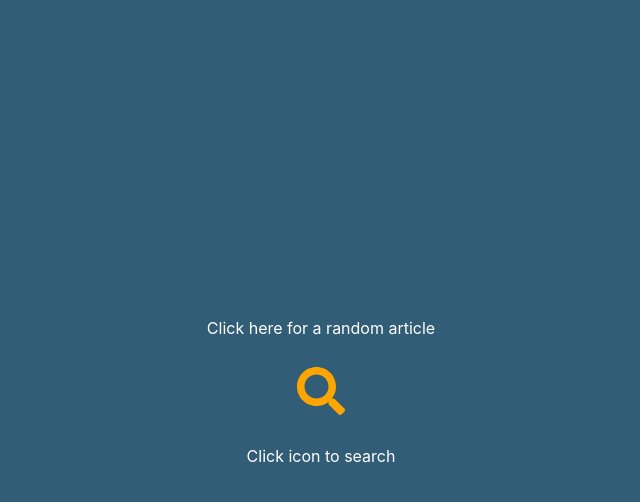
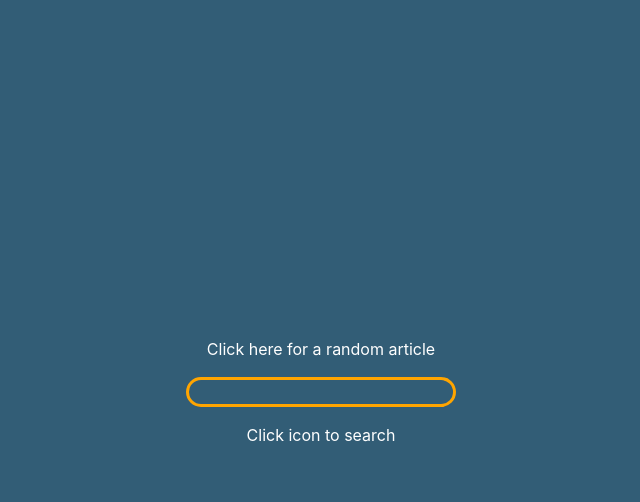
Before and after one commit to lainth/wikipedia-viewer, a React (Create React App) app: page / in a window 1280 px wide. Both pictures are taken after a click on the element 640 px from the left and 391 px from the top of the page. Shown: the top 502 px of the page, without its empty margins (319-959 px from the left). Built offline with nearby package versions, Linux system fonts and the light colour scheme.

Commit message:
improved state management and display

```diff
--- a/src/components/searcharticle.js
+++ b/src/components/searcharticle.js
@@ -22,20 +22,47 @@ const StyledIcon = styled.span `
 `;
 
 const StyledInput = styled.input`
+    display: none;
     margin: auto;
     border: 3px solid orange;
     background-color: transparent;
     border-radius: 25px;
+    color: white;
+    padding: 0px .5em;
+
+    &:focus {
+        outline: 5px white;
+    }
 `;
 
 export default class SearchArticle extends React.Component {
+    constructor(props) {
+        super(props);
+        this.state = {
+            displayIcon: "inline",
+            displayInput: "none"
+        }
+
+        this.handleClick = this.handleClick.bind(this);
+    }
+
+    handleClick() {
+        this.setState({
+            displayIcon: "none",
+            displayInput: "block"
+        })
+    }
+
     render() {
         return (
             <InputDiv>
                 <StyledIcon>
-                    <FontAwesomeIcon icon={faSearch} />
+                    <FontAwesomeIcon
+                        icon={faSearch}
+                        onClick={this.handleClick}
+                        style={{display: this.state.displayIcon}} />
                 </StyledIcon>
-                {/*<StyledInput />*/}
+                <StyledInput type="text" style={{display: this.state.displayInput}} />
                 <StyledParagraph>Click icon to search</StyledParagraph>
             </InputDiv>
         );
```
